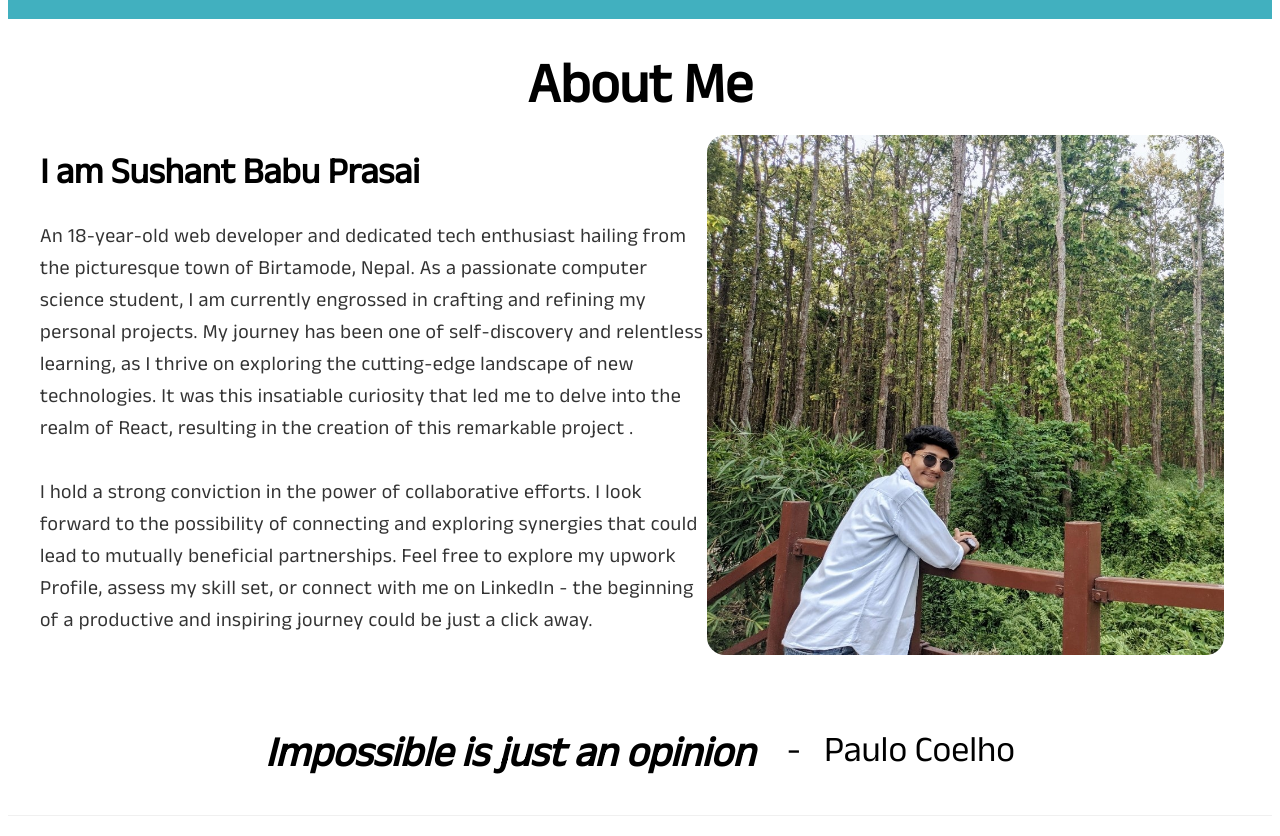
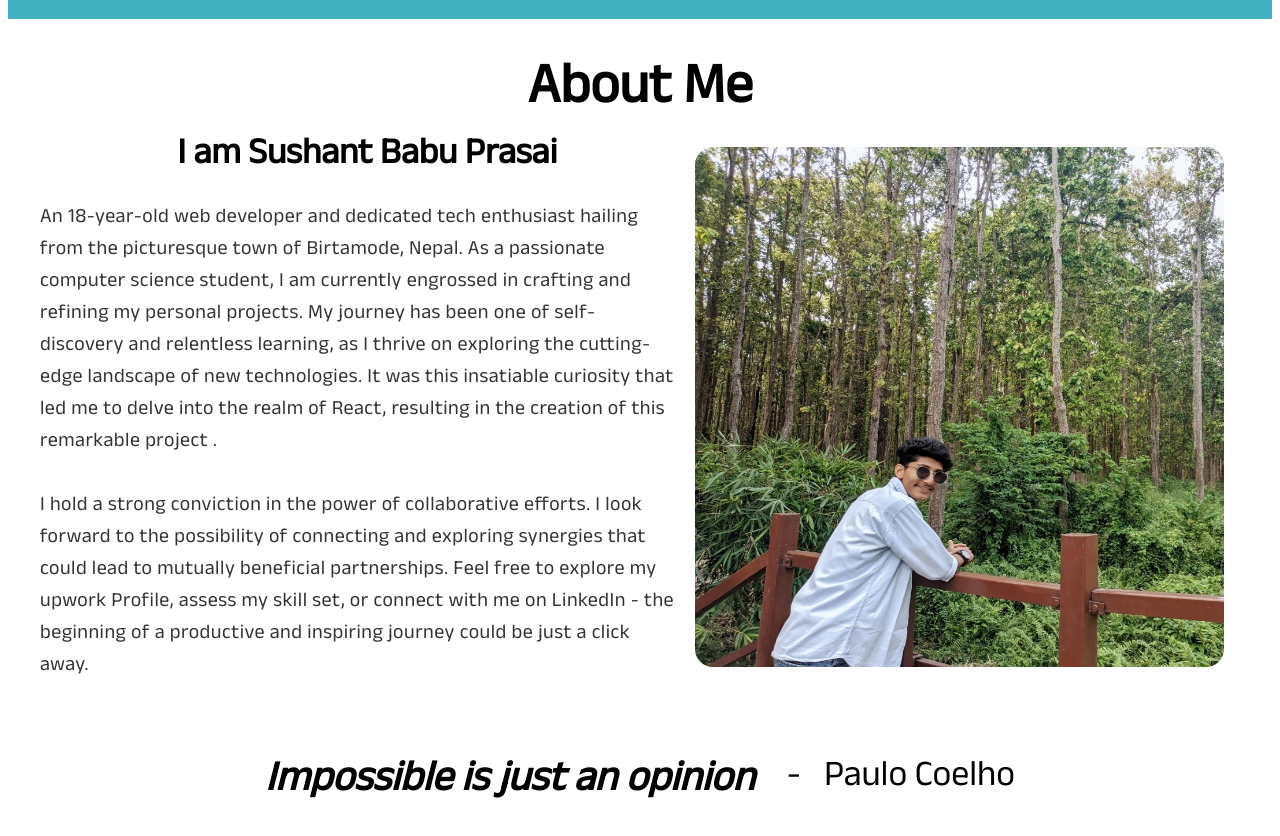
Before and after one commit to Sushant696/Portfolio-project, a React (Vite) app: page / in a window 1280 px wide. Shown: the part 760-1596 px from the top of the page. Built offline with nearby package versions, Linux system fonts and the light colour scheme; some icons are missing.

Commit message:
Fixed the heading

```diff
--- a/src/pages/about/index.tsx
+++ b/src/pages/about/index.tsx
@@ -19,7 +19,7 @@ export default function About() {
             <StyledHeading className="  font-bold">
               I am Sushant Babu Prasai
             </StyledHeading>
-            <StyledSubHeading className="text-[#333]  leading-8 font-medium  tracking-wide">
+            <StyledSubHeading className="text-[#333] mr-4 leading-8 font-medium  tracking-wide">
               An 18-year-old web developer and dedicated tech enthusiast hailing
               from the picturesque town of Birtamode, Nepal. As a passionate
               computer science student, I am currently engrossed in crafting and
--- a/src/pages/about/styling.ts
+++ b/src/pages/about/styling.ts
@@ -14,7 +14,7 @@ export const HomeWrapper = styled("div")`
 `;
 
 export const SushantImg = styled("div")`
-  flex: 0.8;
+  flex: 1;
   @media (max-width: 1124px) {
     display: flex;
     justify-content: center;
@@ -29,7 +29,8 @@ export const StyledImg = styled("img")`
 
 export const StyledContent = styled("div")`
   text-align: left;
-  flex: 1;
+
+  flex: 1.2;
 `;
 
 export const StyledHeading = styled("h1")`
@@ -37,6 +38,7 @@ export const StyledHeading = styled("h1")`
 
   @media (max-width: 1400px) {
     font-size: 36px;
+    text-align:center;
   }
 `;
 export const StyledSubHeading = styled("h1")`
```
Also changed, not shown: src/pages/Footer/footerForm/index.tsx (+7 -8 lines).
